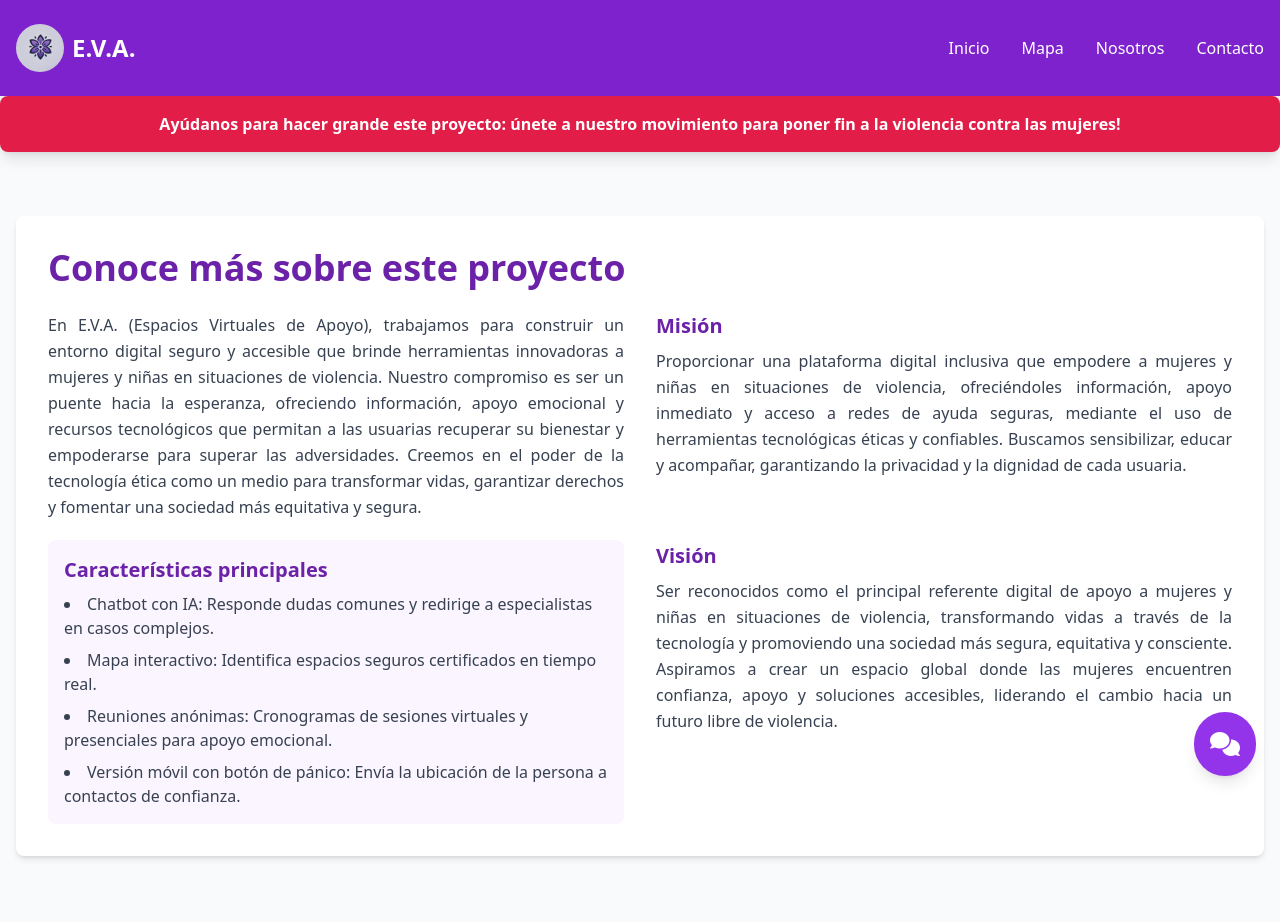
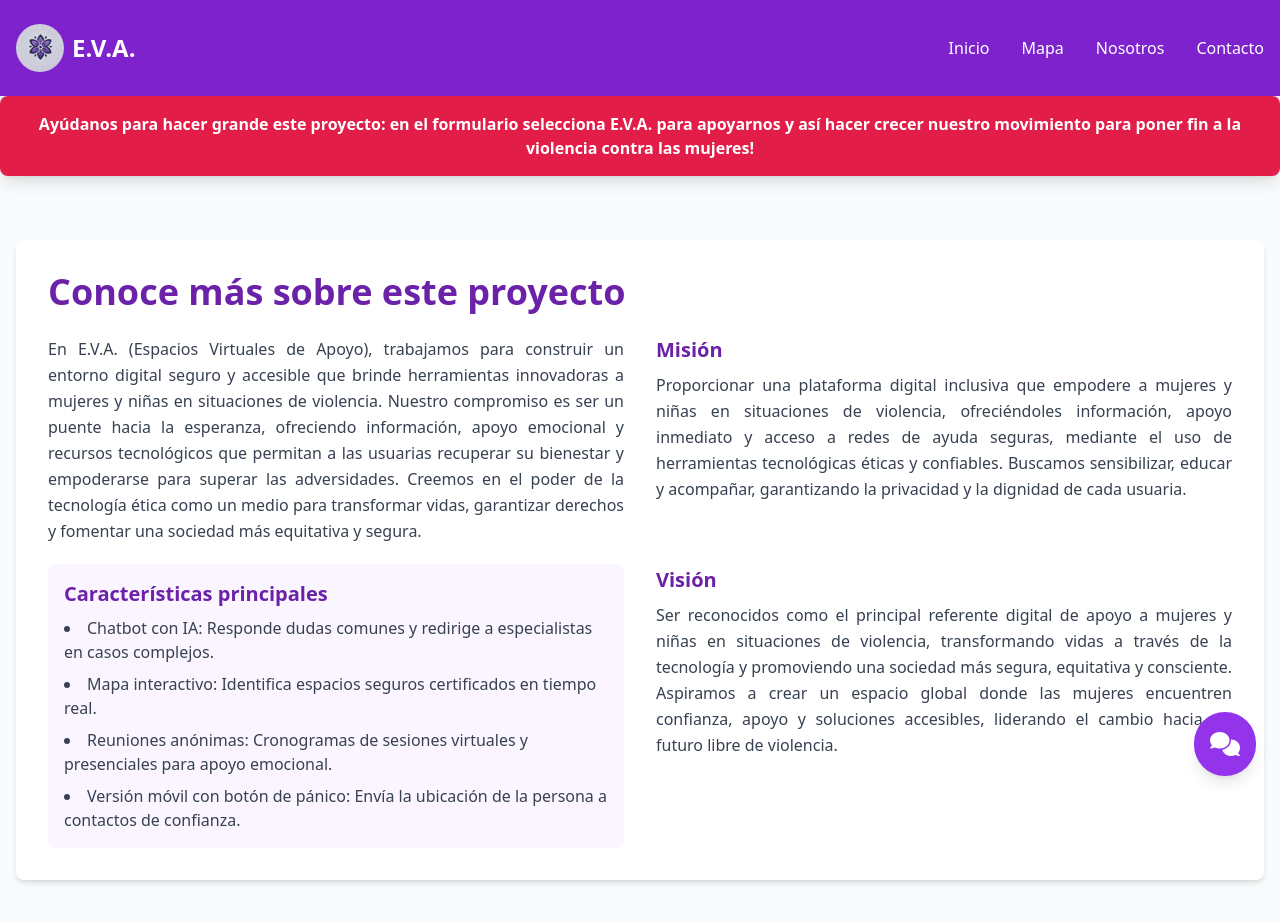
Before and after one commit to Nicolasmateoprietojimenez/E.V.A, a plain HTML site: page nosotros.html in a window 1280 px wide. Drawn offline with nearby package versions, Linux system fonts and the light colour scheme.

Commit message:
Proyecto E.V.A.

```diff
--- a/nosotros.html
+++ b/nosotros.html
@@ -33,8 +33,8 @@
 
     <div class="bg-rose-600 text-white p-4 rounded-lg shadow-lg mb-8 transform hover:scale-105 transition-transform">
         <a href="https://sensibilizacion.ciberpaz.gov.co/#/data-ciberpaz/response/64?type=public"
-            class="block text-center font-bold" target="_blank">Ayúdanos para hacer grande este proyecto: únete a
-            nuestro movimiento para poner fin a la violencia contra las mujeres!</a>
+            class="block text-center font-bold" target="_blank">Ayúdanos para hacer grande este proyecto: en el formulario selecciona
+            E.V.A. para apoyarnos y así hacer crecer nuestro movimiento para poner fin a la violencia contra las mujeres!</a>
     </div>
 
     <main class="container mx-auto px-4 py-8">
```
